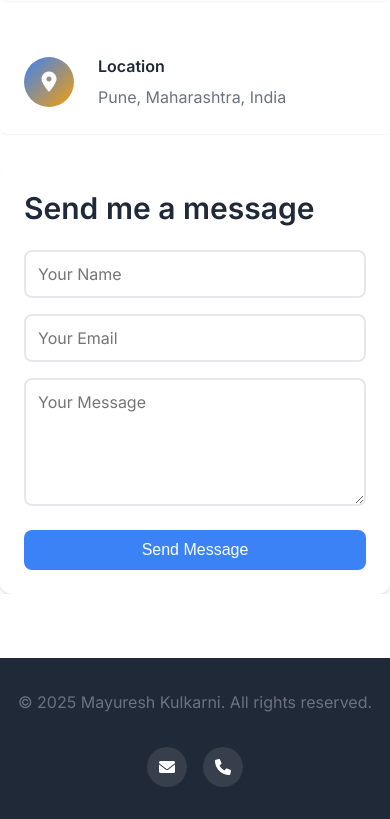
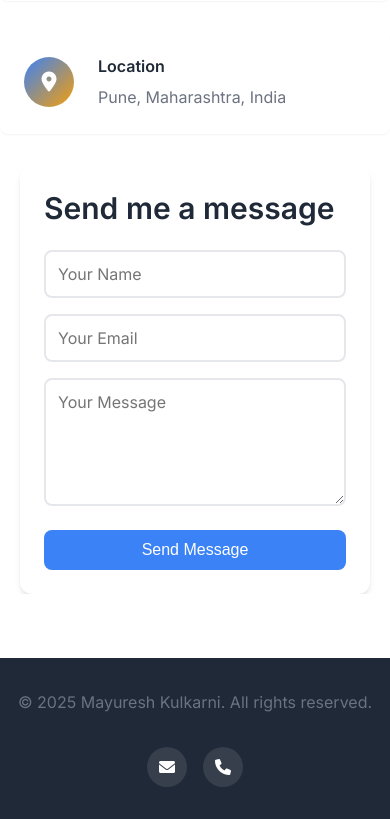
Before and after one commit to Mayuresh-Kulkarni-25/portfolio_web, a Flask app: page / in a window 390 px wide. Shown: the part 5615-6434 px from the top of the page. Run offline with Flask 3, Linux system fonts and the light colour scheme.

Commit message:
Make contact form narrower (400px) and fully centered

```diff
--- a/static/style.css
+++ b/static/style.css
@@ -973,7 +973,7 @@ body, html {
 }
 /* ✅ Force and reduce contact form width */
 .contact-form {
-  max-width: 500px !important; /* You can adjust: try 500px or 450px */
+  max-width: 350px !important; /* You can adjust: try 500px or 450px */
   margin: 0 auto !important;
   padding: 1.5rem !important;
 }
@@ -985,3 +985,4 @@ body, html {
   width: 100% !important;
   box-sizing: border-box !important;
 }
+}
```
